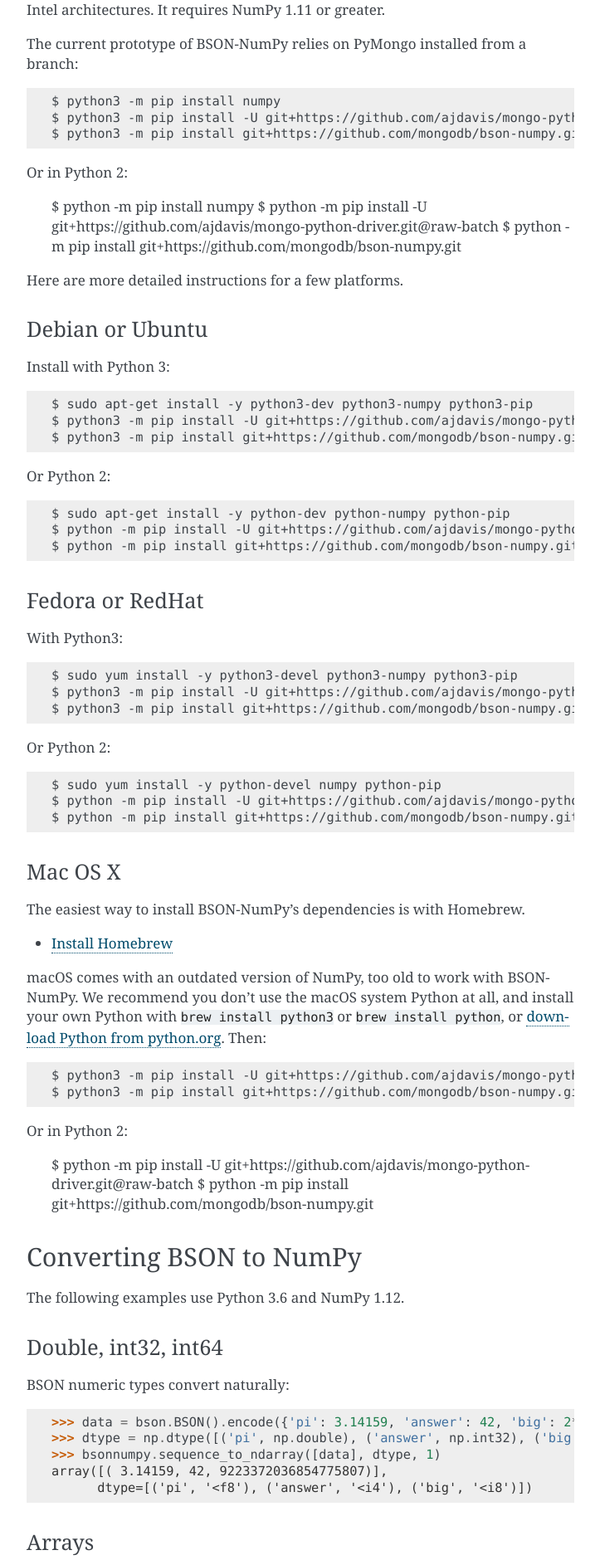
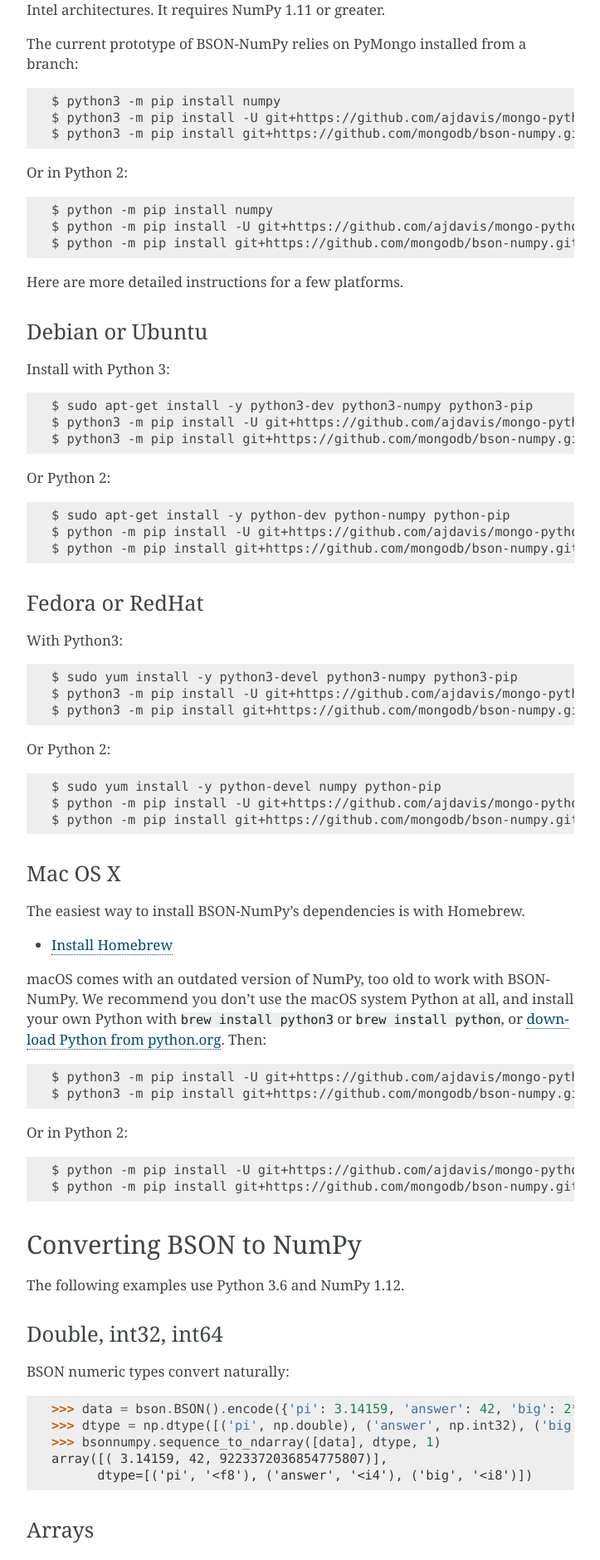
Before and after one commit to mongodb/bson-numpy, a Sphinx documentation site: the page built from doc/index.rst, in a window 1280 px wide. Shown: the part 1732-3612 px from the top of the page at 83% size, without its empty margins (388-1111 px from the left). Built offline with Sphinx 7.4.7, drawn with Linux system fonts in a browser that asks for light colours.

Commit message:
RST syntax fix

```diff
--- a/doc/index.rst
+++ b/doc/index.rst
@@ -107,7 +107,7 @@
   $ python3 -m pip install -U git+https://github.com/ajdavis/mongo-python-driver.git@raw-batch
   $ python3 -m pip install git+https://github.com/mongodb/bson-numpy.git
 
-Or in Python 2:
+Or in Python 2::
 
   $ python -m pip install numpy
   $ python -m pip install -U git+https://github.com/ajdavis/mongo-python-driver.git@raw-batch
@@ -160,7 +160,7 @@
   $ python3 -m pip install -U git+https://github.com/ajdavis/mongo-python-driver.git@raw-batch
   $ python3 -m pip install git+https://github.com/mongodb/bson-numpy.git
 
-Or in Python 2:
+Or in Python 2::
 
   $ python -m pip install -U git+https://github.com/ajdavis/mongo-python-driver.git@raw-batch
   $ python -m pip install git+https://github.com/mongodb/bson-numpy.git
```
